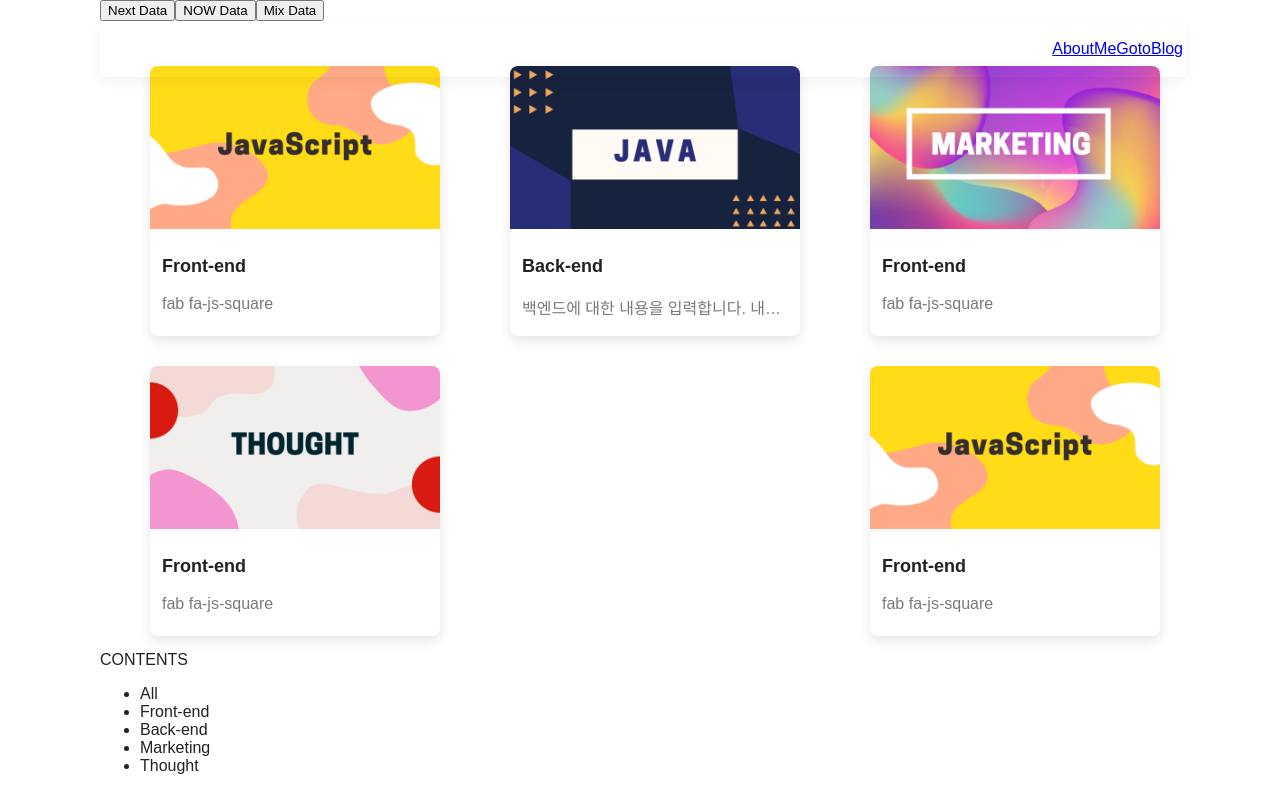
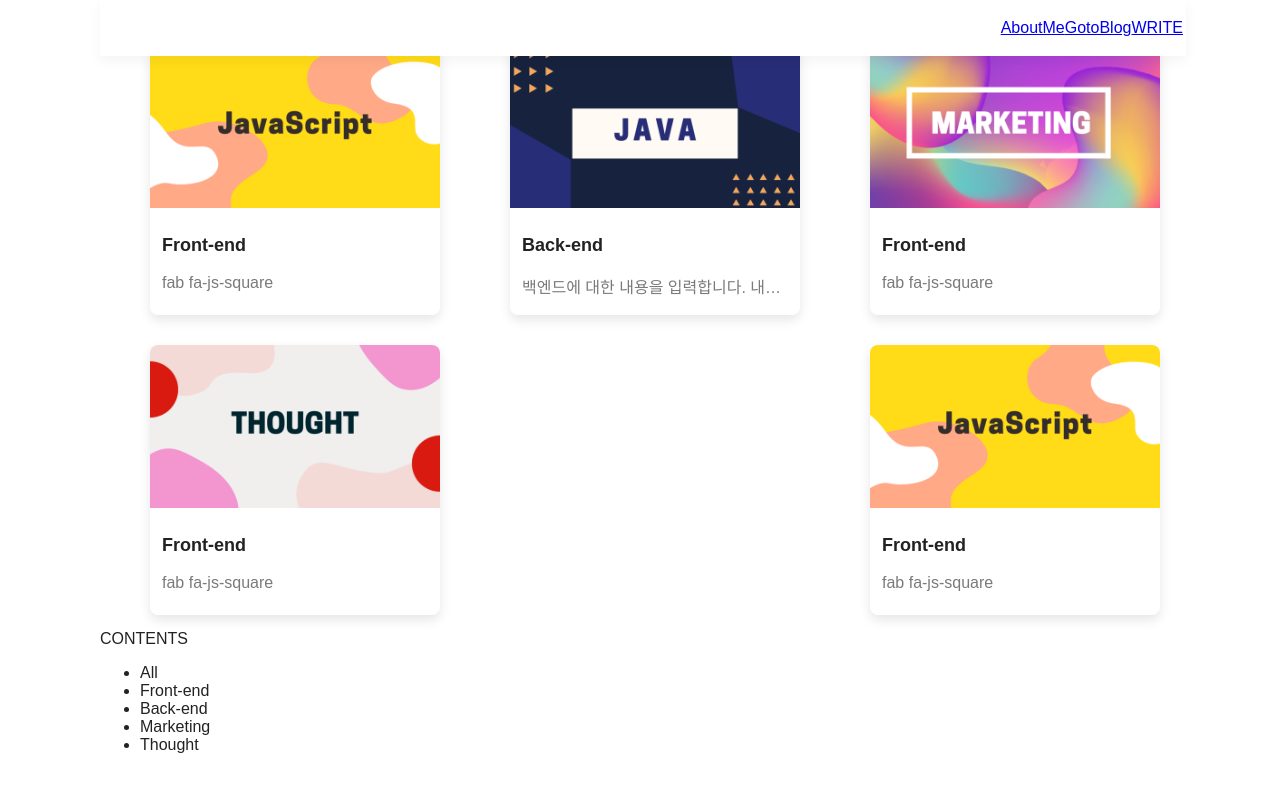
Before and after one commit to marvelopers/web-blog-project, a React (Create React App) app: page /blog in a window 1280 px wide. Built offline with nearby package versions, Linux system fonts and the light colour scheme.

Commit message:
writeBlog

```diff
--- a/src/App.js
+++ b/src/App.js
@@ -17,7 +17,9 @@ import { CardModal } from "./component/blog";
 
 /////////////////////////
 const GlobalStyle = createGlobalStyle`
+  head{
 
+  }
   body{
     width:1080px;
     margin : auto;
@@ -48,29 +50,13 @@ function App() {
     //하나의 객체만 return 한다.
     <>
       <GlobalStyle />
-      <button onClick={() => {
-
-        console.log(data);
-
-        dispatch({ type: "SET_DATA", payload: { newHomeData: "NewMarVeloper" } });
-      }}>Next Data</button>
-
-      <button onClick={() => {
-        dispatch({ type: "SET_DATA", payload: { newHomeData: "NOWMarVeloper" } })
-      }}
-      >NOW Data</button>
-
-      <button onClick={() => {
-        dispatch({ type: "MIX_DATA", payload: { mixHomeData: "DataMix" } })
-      }}
-      >Mix Data</button>
-
-      <Router><Navbar></Navbar>
+      <Router>
+        <Navbar></Navbar>
         <main>
           <section id="portfolio">
             <RouteContainer></RouteContainer>
           </section >
-          <section></section>
+          <section id="blog"></section>
           {modalStatusData.isOpen && <CardModal />}
         </main>
       </Router>
--- a/src/component/blog/CardModal.jsx
+++ b/src/component/blog/CardModal.jsx
@@ -12,8 +12,7 @@ export function CardModal() {
 
   //카드 ID 값을 기준으로 데이터 확인
   const cardInfo = blogStoreData.card.find(card => card.id === modalStoreData.cardId);
-
-  //const cardInfo = blogStoreData.card[blogStoreData.card.map(c => c.id).indexOf(modalStoreData.cardId)];
+  //==> const cardInfo = blogStoreData.card[blogStoreData.card.map(c => c.id).indexOf(modalStoreData.cardId)];
 
 
   console.log("cardInfo==============>", cardInfo);
--- a/src/component/blog/index.js
+++ b/src/component/blog/index.js
@@ -1,4 +1,4 @@
 export * from "./Card";
 export * from "./CardList";
-export * from "./Write";
+export * from "./WriteBlog";
 export * from "./CardModal";
--- a/src/component/profile/Home.jsx
+++ b/src/component/profile/Home.jsx
@@ -32,9 +32,9 @@ export default Home;
 
 const StyledHomeSection = styled.section`
   text-align : center;
-  margin-top : 150px;
+`;
 
-  .home__contianer {
-  }
+const DivHome = styled.section`
+  padding-top : 150px;
 
 `;
--- a/src/component/profile/Navbar.jsx
+++ b/src/component/profile/Navbar.jsx
@@ -42,20 +42,19 @@ const NavbarStyle = styled.div`
   width: 1080px;
   display: flex;
   justify-content: space-between;
-  background-color: transparent;
+  background-color: #ffffff;
   align-items: center;
   color: var(--color-dark-black);
   padding: 3px;
   box-shadow: rgba(0, 0.1, 0.1, 0.049) 0px 5px 12px;
+}
 
   .navbar__menu--list{
-    display :  flex;
-    justify-content : space-between;
-    align-items : center;
+  display :  flex;
+  justify-content : space-between;
+  align-items : center;
+  list-style : none;
   }
-
-}
 `;
 
-
 export default Navbar;
--- a/src/page/Blog.jsx
+++ b/src/page/Blog.jsx
@@ -1,5 +1,5 @@
 import React from "react";
-import { Card, CardList, Write } from "../component/blog";
+import { Card, CardList } from "../component/blog";
 
 
 export const Blog = () => {
@@ -7,7 +7,6 @@ export const Blog = () => {
     <>
       <Card></Card>
       <CardList></CardList>
-      <Write></Write>
     </>
   )
 }
--- a/src/page/index.jsx
+++ b/src/page/index.jsx
@@ -1,2 +1,3 @@
 export * from "./AboutMe";
 export * from "./Blog";
+export * from "./WriteBlogPage";
--- a/src/route/route.jsx
+++ b/src/route/route.jsx
@@ -1,5 +1,5 @@
 import React from "react";
-import { AboutMe, Blog } from "../page";
+import { AboutMe, Blog, WriteBlogPage } from "../page";
 
 
 export const routes = [
@@ -16,13 +16,12 @@ export const routes = [
     path: "/blog",
     exact: true,
     component: <Blog />
+  },
+  {
+    className: "navbar__menu--list",
+    page: "WRITE",
+    path: "/write",
+    exact: true,
+    component: <WriteBlogPage />
   }
-  // },
-  // {
-  //   className: "navbar__menu--list",
-  //   page: "GotoBlog",
-  //   path: "/Write",
-  //   exact: true,
-  //   component: <Blog />
-  // }
 ]
--- a/src/store/store.js
+++ b/src/store/store.js
@@ -155,8 +155,13 @@ export function blogDataReucer(state = blogData, action) {
   switch (action.type) {
     case "SET_DATA1":
       return state;
-    case "MIX_DATA1":
-      return state;
+    case "ADD_POST":
+      console.log("action_add_post");
+      const newState = {
+        ...state,
+        card: [...state.card, action.payload]
+      }
+      return newState;
     default:
       return state;
   }
@@ -173,10 +178,14 @@ export function modalStatusReducer(state = modalStatus, action) {
 }
 
 
+//store는 state, action 을 받아서 case에 따라서 return 값& default 설정
+
 export const getProfileData = (state) => state.profileDataReducer;
 export const getBlogData = (state) => state.blogDataReucer;
 export const getModalStatusData = (state) => state.modalStatusReducer;
 
+
+//rootReducer = combineReducer
 const rootReducer = combineReducers({
   profileDataReducer,
   blogDataReucer,
```
